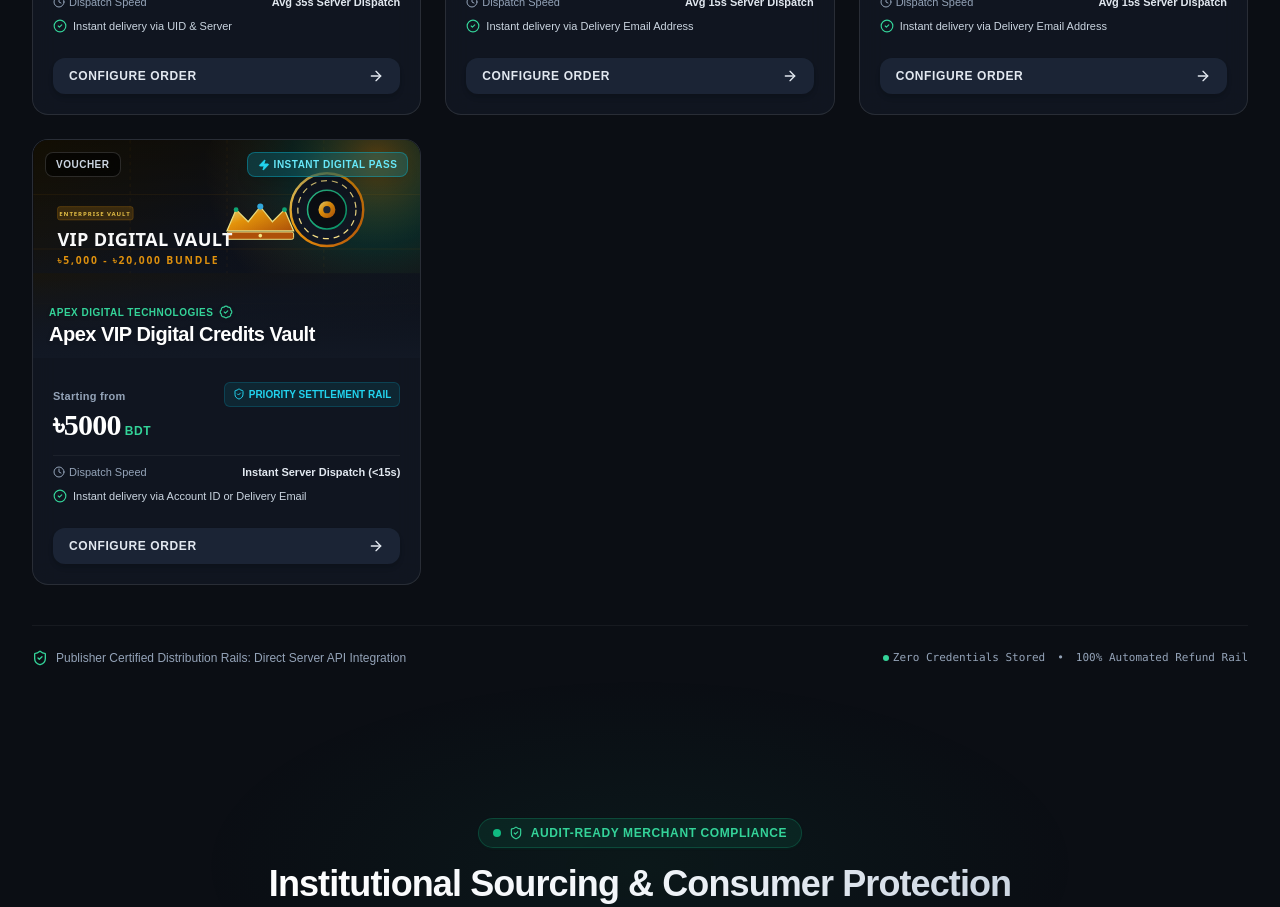
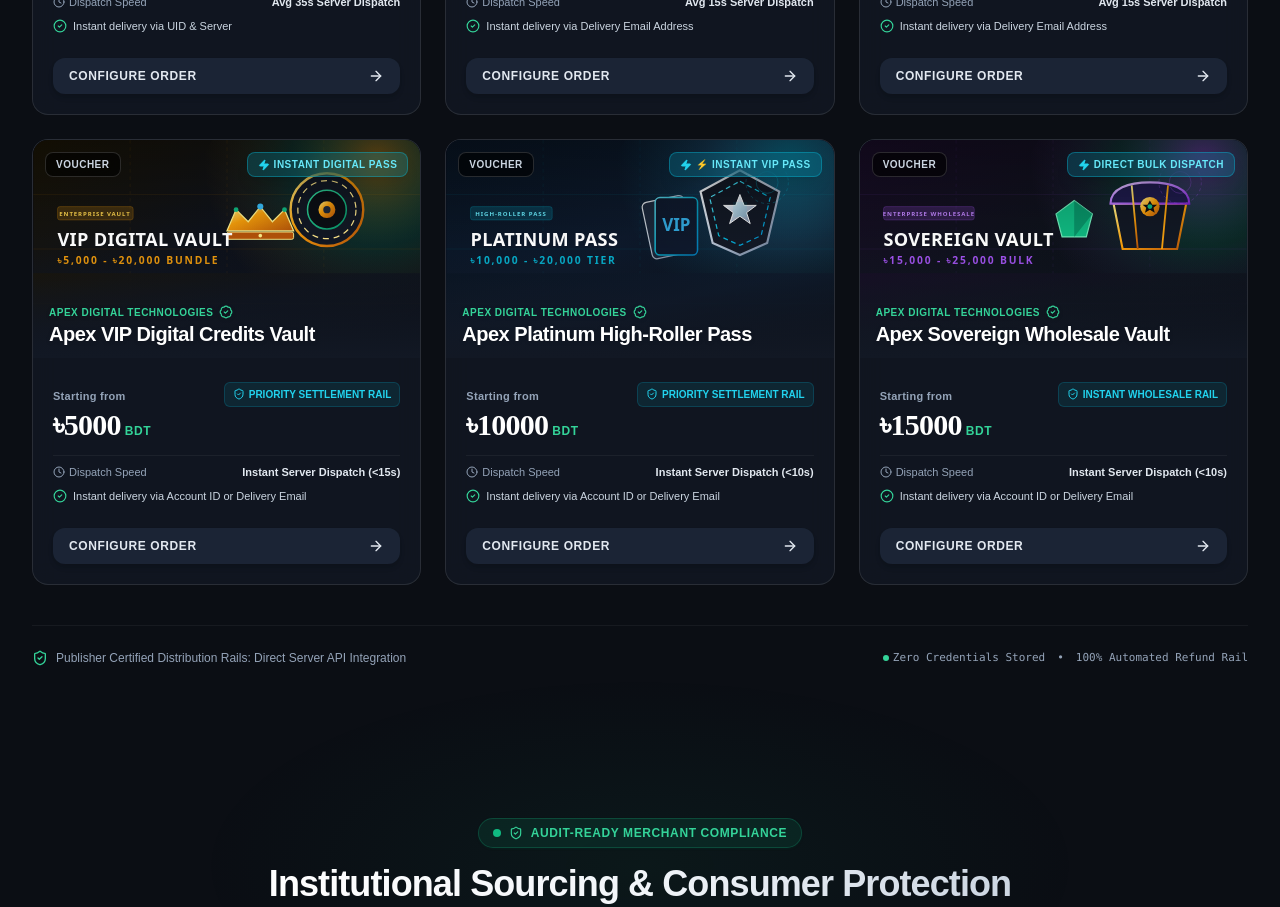
Before and after one commit to Rubel-ali/topup-web, a Next.js app: page / in a window 1280 px wide. Shown: the part 3080-3987 px from the top of the page. Built offline with nearby package versions, Linux system fonts and the light colour scheme; no server answers.

Commit message:
feat(catalog): add 10k and 15k products to complete balanced 3-column grid

```diff
--- a/src/data/games.ts
+++ b/src/data/games.ts
@@ -345,4 +345,44 @@ export const GAMES: GameItem[] = [
       { id: 'vault_20000', name: '৳20,000 Sovereign Whale Vault', amountText: '৳20,000 Digital Pass 👑', priceBdt: 20000 },
     ],
   },
+  {
+    id: 'platinum-pass',
+    title: 'Apex Platinum High-Roller Pass',
+    publisher: 'Apex Digital Technologies',
+    category: 'giftcard',
+    badge: 'PLATINUM HIGH-ROLLER',
+    deliveryBadge: '⚡ INSTANT VIP PASS',
+    apiTag: 'PRIORITY SETTLEMENT RAIL',
+    latency: 'Instant Server Dispatch (<10s)',
+    image: '/games/platinum-pass.svg',
+    deliveryType: 'email',
+    inputLabel: 'Account ID or Delivery Email',
+    inputPlaceholder: 'Enter your Email or Account Identifier',
+    packages: [
+      { id: 'plat_10000', name: '৳10,000 Platinum Credit Pass', amountText: '৳10,000 VIP Pass 🎟️', priceBdt: 10000 },
+      { id: 'plat_12500', name: '৳12,500 Titanium Credit Pass', amountText: '৳12,500 VIP Pass 🎟️', priceBdt: 12500, popular: true },
+      { id: 'plat_15000', name: '৳15,000 Diamond Credit Pass', amountText: '৳15,000 VIP Pass 💎', priceBdt: 15000 },
+      { id: 'plat_20000', name: '৳20,000 Sovereign Master Pass', amountText: '৳20,000 VIP Pass 👑', priceBdt: 20000 },
+    ],
+  },
+  {
+    id: 'wholesale-vault',
+    title: 'Apex Sovereign Wholesale Vault',
+    publisher: 'Apex Digital Technologies',
+    category: 'giftcard',
+    badge: 'ENTERPRISE WHOLESALE',
+    deliveryBadge: 'DIRECT BULK DISPATCH',
+    apiTag: 'INSTANT WHOLESALE RAIL',
+    latency: 'Instant Server Dispatch (<10s)',
+    image: '/games/wholesale-vault.svg',
+    deliveryType: 'email',
+    inputLabel: 'Account ID or Delivery Email',
+    inputPlaceholder: 'Enter your Email or Account Identifier',
+    packages: [
+      { id: 'whole_15000', name: '৳15,000 Wholesale Digital Pass', amountText: '৳15,000 Wholesale 💎', priceBdt: 15000 },
+      { id: 'whole_18000', name: '৳18,000 Executive Wholesale Chest', amountText: '৳18,000 Wholesale 💎', priceBdt: 18000, popular: true },
+      { id: 'whole_20000', name: '৳20,000 Sovereign Master Vault', amountText: '৳20,000 Sovereign 👑', priceBdt: 20000 },
+      { id: 'whole_25000', name: '৳25,000 Royal Enterprise Treasury', amountText: '৳25,000 Royal 👑', priceBdt: 25000 },
+    ],
+  },
 ];
```
Also changed, not shown: public/games/platinum-pass.svg (added), public/games/wholesale-vault.svg (added).
